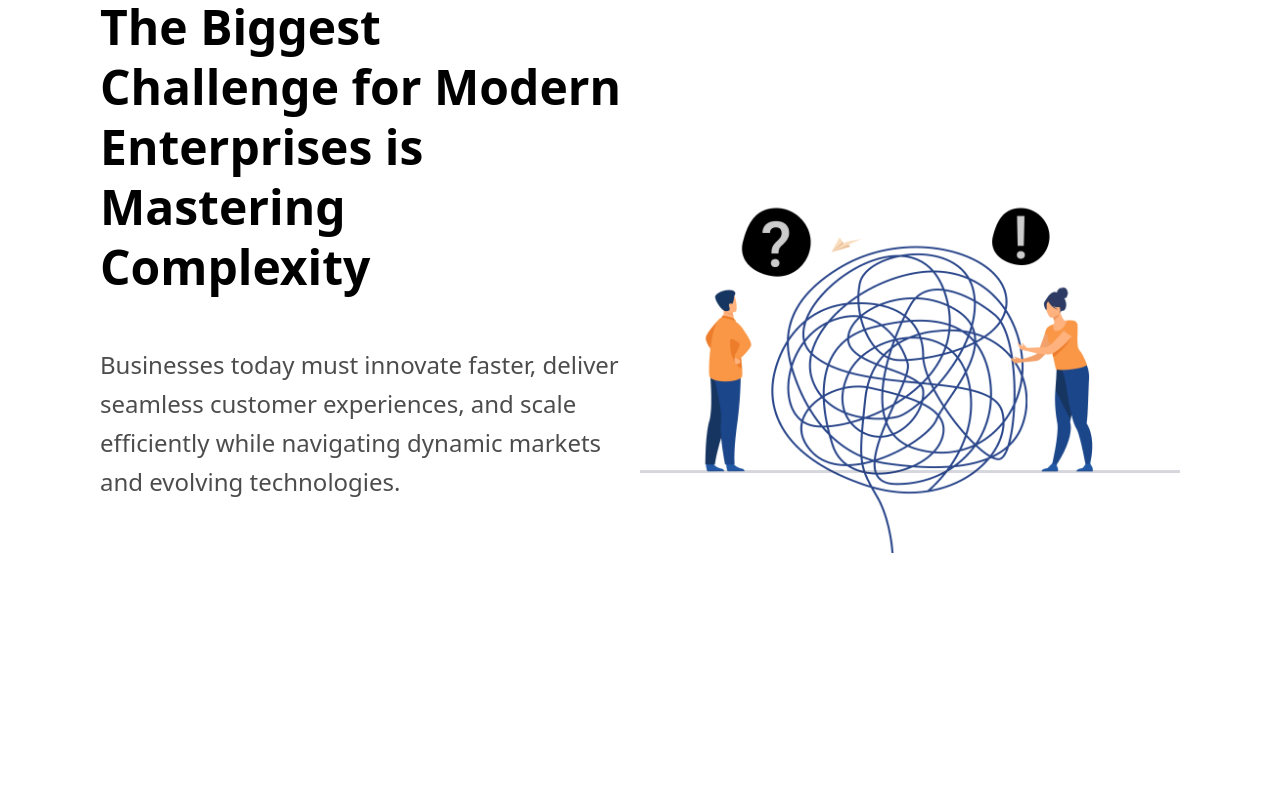
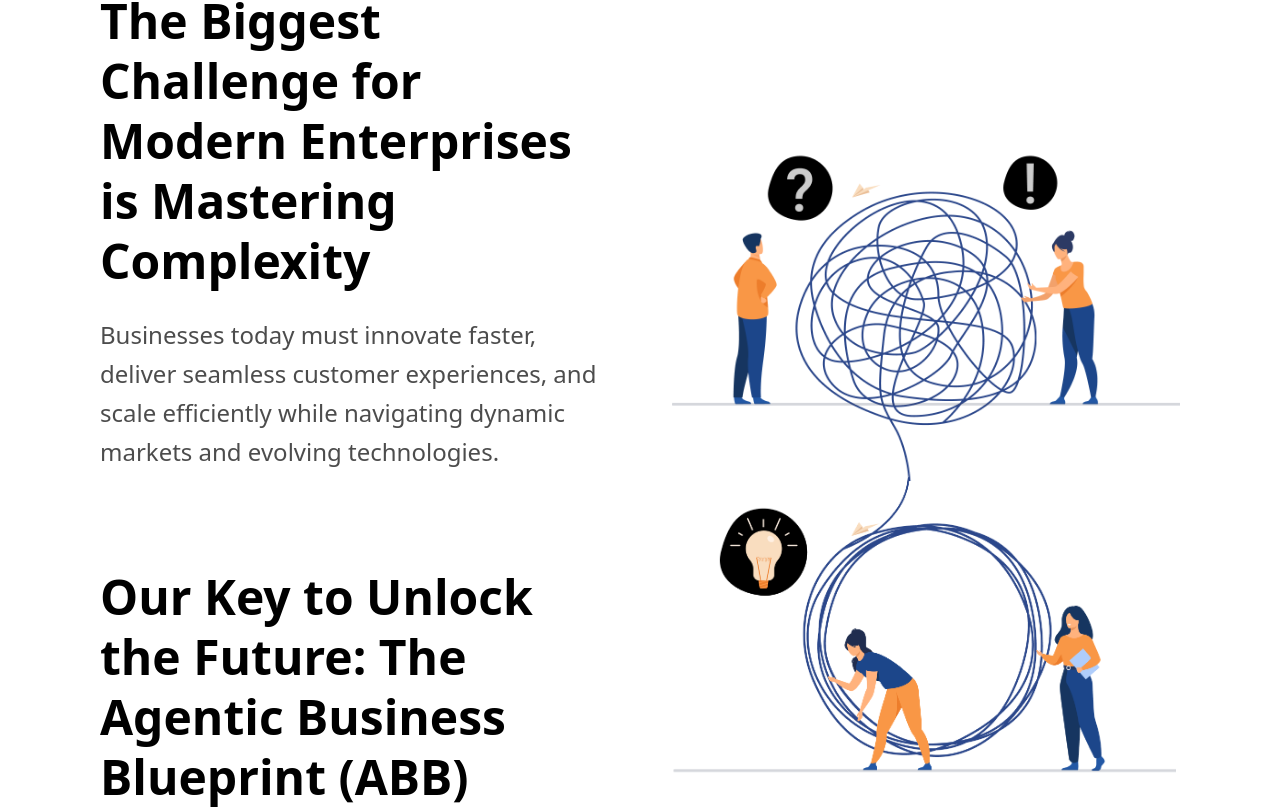
Before and after one commit to nithishkumarr27/sns_usecase, a React (Vite) app: page / in a window 1280 px wide. Shown: the part 1159-1968 px from the top of the page. Built offline with nearby package versions, Linux system fonts and the light colour scheme.

Commit message:
Fix:Alignment issue for the lock.jsx file

```diff
--- a/src/pages/Home/Lock.jsx
+++ b/src/pages/Home/Lock.jsx
@@ -1,63 +1,28 @@
-import React, { useRef, useState, useEffect } from "react";
-import { motion, useScroll, useTransform, AnimatePresence } from "framer-motion";
+import React from "react";
 
 const StickyScrollSection = () => {
-  const containerRef = useRef(null);
-  const { scrollYProgress } = useScroll({
-    target: containerRef,
-    offset: ["start start", "end end"],
-  });
-
-  // Fading animations for containers
-  const firstOpacity = useTransform(scrollYProgress, [0, 0.4], [1, 0]);
-  const secondOpacity = useTransform(scrollYProgress, [0.3, 0.7], [0, 1]);
-
-  // Track when second container is visible enough
-  const [showSecondImage, setShowSecondImage] = useState(false);
-
-  useEffect(() => {
-    const unsubscribe = scrollYProgress.on("change", (v) => {
-      // As soon as second container is mostly visible, switch image
-      if (v >= 0.5) {
-        setShowSecondImage(true);
-      } else {
-        setShowSecondImage(false);
-      }
-    });
-    return () => unsubscribe();
-  }, [scrollYProgress]);
 
   return (
     <div>
 {/* ---------------- DESKTOP VERSION ---------------- */}
- <div
-      ref={containerRef}
-      className="max-sm:hidden relative  sm:flex w-full sm:min-h-[120vh] px-6 xl:px-[100px] 2xl:px-[400px]"
-    >
-      {/* Left content */}
-      <div className="flex-1 flex mx-auto flex-col justify-center ">
-        {/* First container */}
-        <motion.div style={{ opacity: firstOpacity }}>
-          <div className="max-w-full  ">
-            <div className="grid grid-cols-1  gap-12 lg:gap-16 items-center mr-4">
-              <div className="">
-                <h2 className="text-3xl sm:text-4xl lg:text-5xl font-manrope font-bold text-black leading-tight mb-12">
+      {/* Combined Section with both contents and images side by side */}
+      <div className="max-lg:hidden w-full min-h-screen px-6 xl:px-[100px] 2xl:px-[400px] flex items-center">
+        <div className="w-full grid grid-cols-1 lg:grid-cols-2 gap-12 lg:gap-16 items-center">
+          {/* Left side - Text content */}
+          <div className="space-y-24 flex flex-col justify-center">
+            {/* First content block */}
+            <div className="space-y-6">
+              <h2 className="text-3xl sm:text-4xl lg:text-5xl font-manrope font-bold text-black leading-tight">
                 The Biggest Challenge for Modern Enterprises is Mastering Complexity
               </h2>
               <p className="text-lg sm:text-xl lg:text-2xl font-inter font-normal text-black/70 leading-relaxed">
                 Businesses today must innovate faster, deliver seamless customer experiences, and scale efficiently while navigating dynamic markets and evolving technologies.
               </p>
             </div>
-            </div>
-          </div>
-        </motion.div>
 
-        {/* Second container */}
-        <motion.div style={{ opacity: secondOpacity }}>
-          <div className="max-w-full">
-            <div className="grid grid-cols-1  gap-12 lg:gap-16 items-center">
+            {/* Second content block */}
             <div className="space-y-6">
-                <h2 className="text-3xl sm:text-4xl lg:text-5xl font-manrope font-bold text-black leading-tight mb-12">
+              <h2 className="text-3xl sm:text-4xl lg:text-5xl font-manrope font-bold text-black leading-tight">
                 Our Key to Unlock the Future: The Agentic Business Blueprint (ABB)
               </h2>
               <p className="text-lg sm:text-xl lg:text-2xl font-inter font-normal text-black/70 leading-relaxed">
@@ -65,62 +30,97 @@ const StickyScrollSection = () => {
               </p>
             </div>
           </div>
+
+          {/* Right side - Images stacked vertically */}
+          <div className="flex flex-col justify-center -mt-6">
+            <img
+              src="/images/Container.png"
+              alt="Visual 1"
+              className="w-full max-w-[800px] h-auto rounded-[22px]"
+            />
+            <img
+              src="/images/Container_2.png"
+              alt="Visual 2"
+              className="w-full max-w-[800px] h-auto rounded-[22px] -ml-1 -mt-1"
+            />
           </div>
-        </motion.div>
+        </div>
       </div>
 
-      {/* Right sticky image */}
-      <div className="w-1/2 flex justify-center items-center sticky sm:top-20 sm:h-screen">
-        <AnimatePresence mode="wait">
-          <motion.img
-            key={showSecondImage ? "second" : "first"}
-            src={showSecondImage ? "/images/Container_2.png" : "/images/Container.png"}
-            alt="Sticky Visual"
-            className={`w-[800px] h-auto rounded-[22px] ${
-              !showSecondImage ? "mt-[-40px] max-sm:mt-[-200px]" : "mt-20"
-            }`}
-            initial={{ opacity: 0 }}
-            animate={{ opacity: 1 }}
-            exit={{ opacity: 0 }}
-            transition={{ duration: 0.1 }}
+{/* ---------------- TABLET VERSION ---------------- */}
+      {/* Tablet Layout - Content then images */}
+      <div className="hidden sm:flex lg:hidden flex-col w-full min-h-screen px-6 justify-center">
+        {/* First content block */}
+        <div className="mb-8">
+          <h2 className="text-2xl md:text-3xl font-manrope font-bold text-black leading-tight mb-6">
+            The Biggest Challenge for Modern Enterprises is Mastering Complexity
+          </h2>
+          <p className="text-lg md:text-xl font-inter font-normal text-black/70 leading-relaxed">
+            Businesses today must innovate faster, deliver seamless customer experiences, and scale efficiently while navigating dynamic markets and evolving technologies.
+          </p>
+        </div>
+
+        {/* First image */}
+        <img
+          src="/images/Container.png"
+          alt="Visual 1"
+          className="w-full max-w-[600px] mx-auto h-auto rounded-[22px]"
         />
-        </AnimatePresence>
+
+        {/* Second image - continuous with first */}
+        <img
+          src="/images/Container_2.png"
+          alt="Visual 2"
+          className="w-full max-w-[600px] mx-auto h-auto rounded-[22px] -mt-1 mb-8 ml-14"
+        />
+
+        {/* Second content block */}
+        <div>
+          <h2 className="text-2xl md:text-3xl font-manrope font-bold text-black leading-tight mb-6">
+            Our Key to Unlock the Future: The Agentic Business Blueprint (ABB)
+          </h2>
+          <p className="text-lg md:text-xl font-inter font-normal text-black/70 leading-relaxed">
+            The Agentic Business Blueprint (ABB) is our framework to align business goals with adaptive strategies, agentic intelligence, and automation.
+          </p>
         </div>
       </div>
 
 
 {/*  ---------------- MOBILE VERSION ---------------- */}
-
-
-<div className="flex mt-20 flex-col gap-12 sm:hidden px-6">
-      {/* First content + image */}
-      <div>
+      {/* Combined Mobile Section */}
+      <div className="flex flex-col sm:hidden px-6 min-h-screen justify-center">
+        {/* First content block */}
+        <div className="mb-8">
           <h2 className="text-2xl font-bold mb-6">
             The Biggest Challenge for Modern Enterprises is Mastering Complexity
           </h2>
           <p className="text-base text-black/70 mb-6">
             Businesses today must innovate faster, deliver seamless customer experiences, and scale efficiently while navigating dynamic markets and evolving technologies.
           </p>
+        </div>
+
+        {/* First image */}
         <img
           src="/images/Container.png"
           alt="Visual 1"
           className="w-full h-auto rounded-[22px]"
         />
-      </div>
 
-      {/* Second content + image */}
+        {/* Second image - immediately following first */}
+        <img
+          src="/images/Container_2.png"
+          alt="Visual 2"
+          className="w-full h-auto rounded-[22px] mb-8 -mt-1 -ml-0.5"
+        />
+
+        {/* Second content block */}
         <div>
           <h2 className="text-2xl font-bold mb-6">
             Our Key to Unlock the Future: The Agentic Business Blueprint (ABB)
           </h2>
-        <p className="text-base text-black/70 mb-6">
+          <p className="text-base text-black/70">
             The Agentic Business Blueprint (ABB) is our framework to align business goals with adaptive strategies, agentic intelligence, and automation.
           </p>
-        <img
-          src="/images/Container_2.png"
-          alt="Visual 2"
-          className="w-full h-auto rounded-[22px]"
-        />
         </div>
       </div>
 
```
Lines whose indentation alone changed are shown as unchanged.
